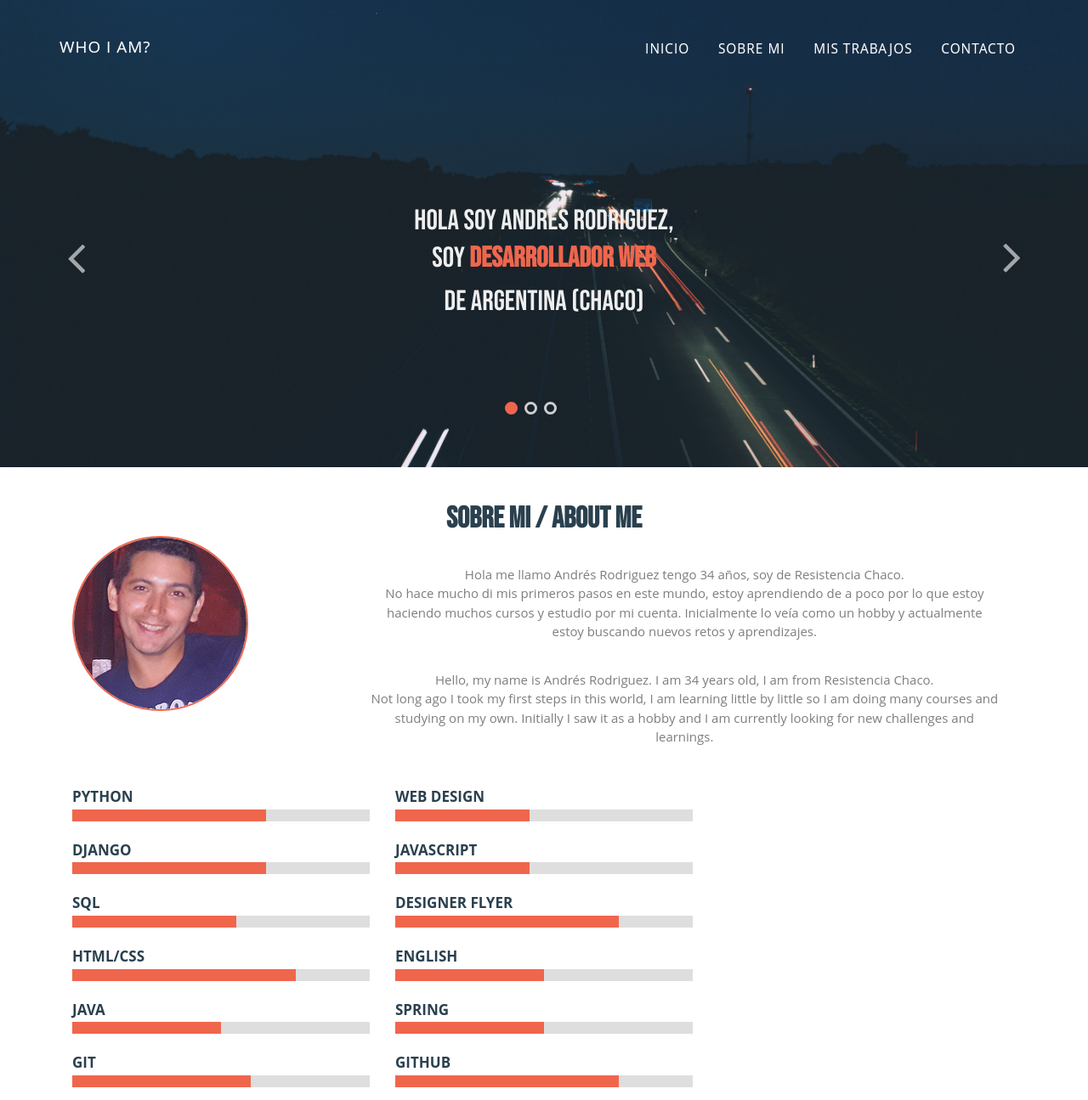
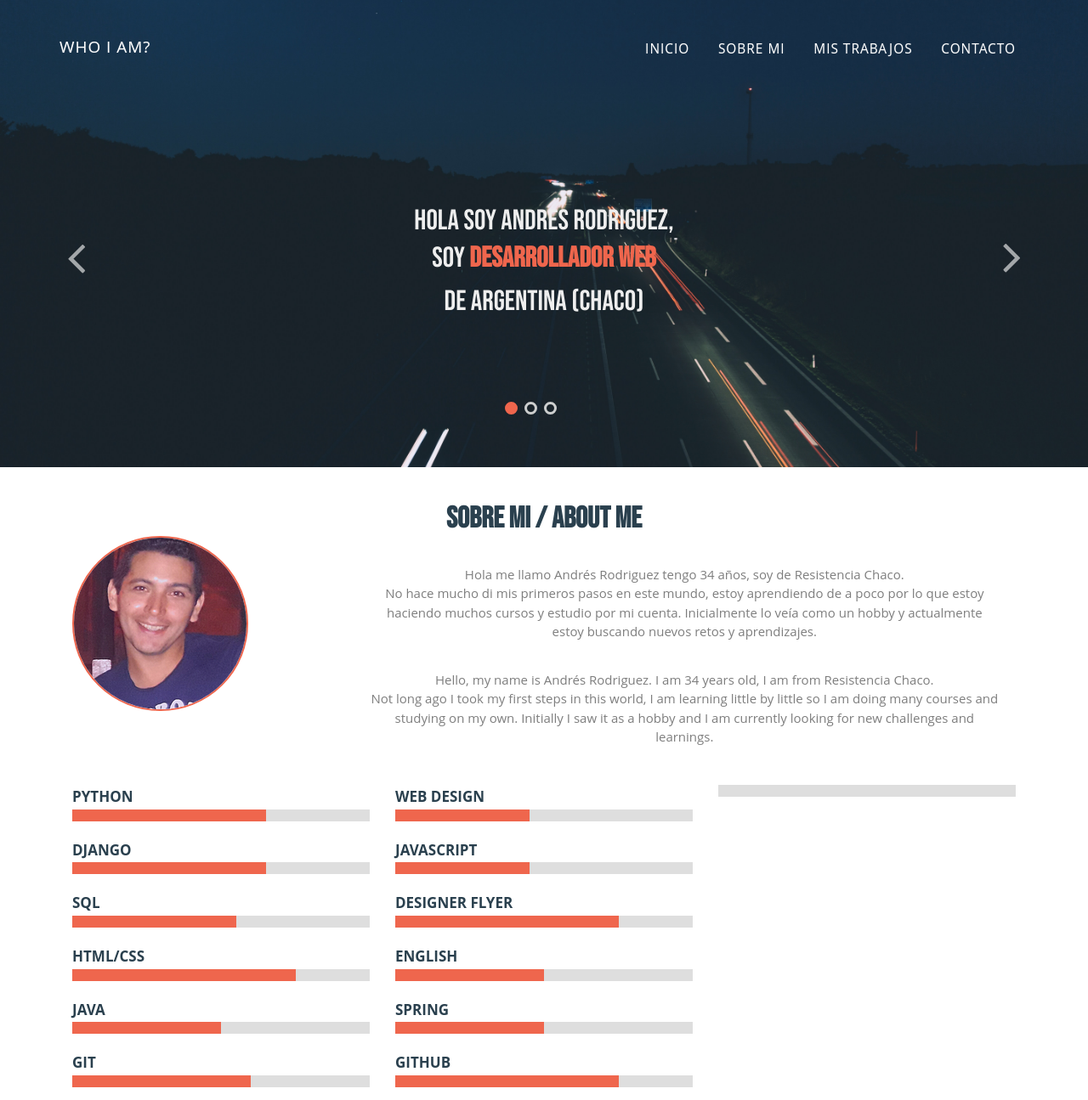
Before and after one commit to AndrRod/Porfolio, a Django app: page / in a window 1280 px wide. Shown: the top 1295 px of the page at 85% size. Run offline with Django 3.2, Linux system fonts and the light colour scheme; some libraries are stand-ins or nearby versions; grey boxes are pictures that could not be loaded.

Commit message:
modifaciones esteticas

```diff
--- a/Portafolio/templates/home.html
+++ b/Portafolio/templates/home.html
@@ -355,14 +355,17 @@
 			<div class="poll">
 				<div class="poll-desc">
 				<div class="badge-base LI-profile-badge" data-locale="es_ES" data-size="large" data-theme="dark" data-type="VERTICAL" data-vanity="andres-rodriguez-60a166208" data-version="v1"></div>
-				<iframe src="https://www.google.com/maps/embed?pb=!1m18!1m12!1m3!1d113288.85421075333!2d-59.06538554251382!3d-27.460643983004207!2m3!1f0!2f0!3f0!3m2!1i1024!2i768!4f13.1!3m3!1m2!1s0x94450c62a6f5f70b%3A0xf03ac86511c2cd6d!2sResistencia%2C%20Chaco!5e0!3m2!1ses!2sar!4v1634247412248!5m2!1ses!2sar" width="100%" height="20%" style="border:0;" allowfullscreen="" loading="lazy"></iframe>
+
+				</div>
+				<div class="skills">
+					<iframe src="https://www.google.com/maps/embed?pb=!1m18!1m12!1m3!1d113288.85421075333!2d-59.06538554251382!3d-27.460643983004207!2m3!1f0!2f0!3f0!3m2!1i1024!2i768!4f13.1!3m3!1m2!1s0x94450c62a6f5f70b%3A0xf03ac86511c2cd6d!2sResistencia%2C%20Chaco!5e0!3m2!1ses!2sar!4v1634247412248!5m2!1ses!2sar" width="100%" height="20%" style="border:0;" allowfullscreen="" loading="lazy"></iframe>
 				</div>
             </div>
         </div>
 	</div>
 
 
-			<iframe src="https://www.google.com/maps/embed?pb=!1m18!1m12!1m3!1d113288.85421075333!2d-59.06538554251382!3d-27.460643983004207!2m3!1f0!2f0!3f0!3m2!1i1024!2i768!4f13.1!3m3!1m2!1s0x94450c62a6f5f70b%3A0xf03ac86511c2cd6d!2sResistencia%2C%20Chaco!5e0!3m2!1ses!2sar!4v1634247412248!5m2!1ses!2sar" width="100%" height="20%" style="border:0;" allowfullscreen="" loading="lazy"></iframe>
+			{% comment %} <iframe src="https://www.google.com/maps/embed?pb=!1m18!1m12!1m3!1d113288.85421075333!2d-59.06538554251382!3d-27.460643983004207!2m3!1f0!2f0!3f0!3m2!1i1024!2i768!4f13.1!3m3!1m2!1s0x94450c62a6f5f70b%3A0xf03ac86511c2cd6d!2sResistencia%2C%20Chaco!5e0!3m2!1ses!2sar!4v1634247412248!5m2!1ses!2sar" width="100%" height="20%" style="border:0;" allowfullscreen="" loading="lazy"></iframe> {% endcomment %}
 
 	</div>
 		<div class="clearfix"></div>
```
